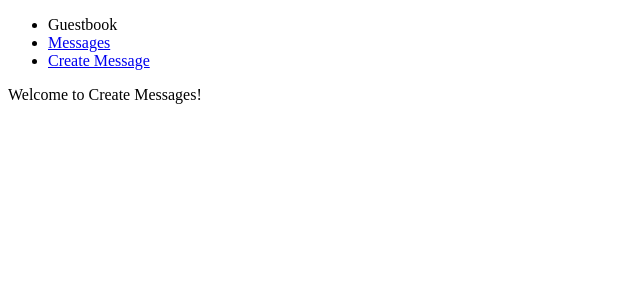
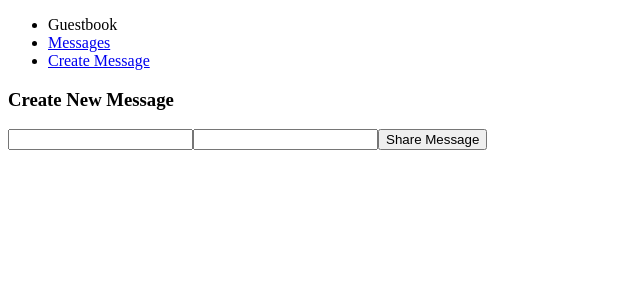
Before and after one commit to alaaamady/guestbook-web-app, a React (Create React App) app: page /create in a window 1280 px wide. Shown: the top 300 px of the page, without its empty margins (0-640 px from the left). Built offline with nearby package versions, Linux system fonts and the light colour scheme.

Commit message:
changes CreateMessage Component to a functional component

```diff
--- a/src/App.js
+++ b/src/App.js
@@ -11,12 +11,12 @@ function App() {
           <nav>
             <ul>
               <li>Guestbook</li>
-              <li><Link to='/'>Messages</Link></li>
+              <li><Link to='/messages'>Messages</Link></li>
               <li><Link to='/create'>Create Message</Link></li>
             </ul>
           </nav>
           <Routes>
-            <Route path="/" element={<Messages />}  />
+            <Route path="/messages" element={<Messages />}  />
             <Route path="/edit/:id" element={<EditMessage/>} />
             <Route path="/create" element={<CreateMessage />} />
           </Routes>
--- a/src/components/create-message.component.js
+++ b/src/components/create-message.component.js
@@ -1,11 +1,32 @@
-import React, { Component } from 'react';
+import React from 'react';
+import { useForm } from '../hooks/useform';
 
-export default class CreateMessage extends Component {
-    render() {
-        return (
-            <div>
-                <p>Welcome to Create Messages!</p>
-            </div>
-        )
+function CreateMessage (){
+    const [values, handleChange] = useForm({title: '', content: ''});
+
+    const onSubmit = (e) => {
+
+        e.preventDefault();
+        console.log('Form Submitted');
+        console.log(`Message Title ${values.title}`);
+        console.log(`Message Content: ${values.content}`);
+
+        //empty out form after submission
+
     }
+
+    return(
+        <>
+            <h3>Create New Message</h3>
+            <form onSubmit={onSubmit}>
+                <input type = 'text' name = 'title' value={values.title} onChange={handleChange}/>
+                <input type = 'text' name = 'content' value={values.content} onChange={handleChange}/>
+                <button type='submit'>Share Message</button>
+
+            </form>
+        </>
+    )
+
 }
+
+export default CreateMessage;
--- /dev/null
+++ b/src/hooks/useform.js
@@ -0,0 +1,15 @@
+import { useState } from "react/cjs/react.development"
+
+export const useForm = (initialValues) => {
+    const [values, setValues] = useState(initialValues);
+
+    return[
+        values,
+        e => {
+            setValues({
+                ...values,
+                [e.target.name]: e.target.value
+            });
+        }
+    ];
+};
```
